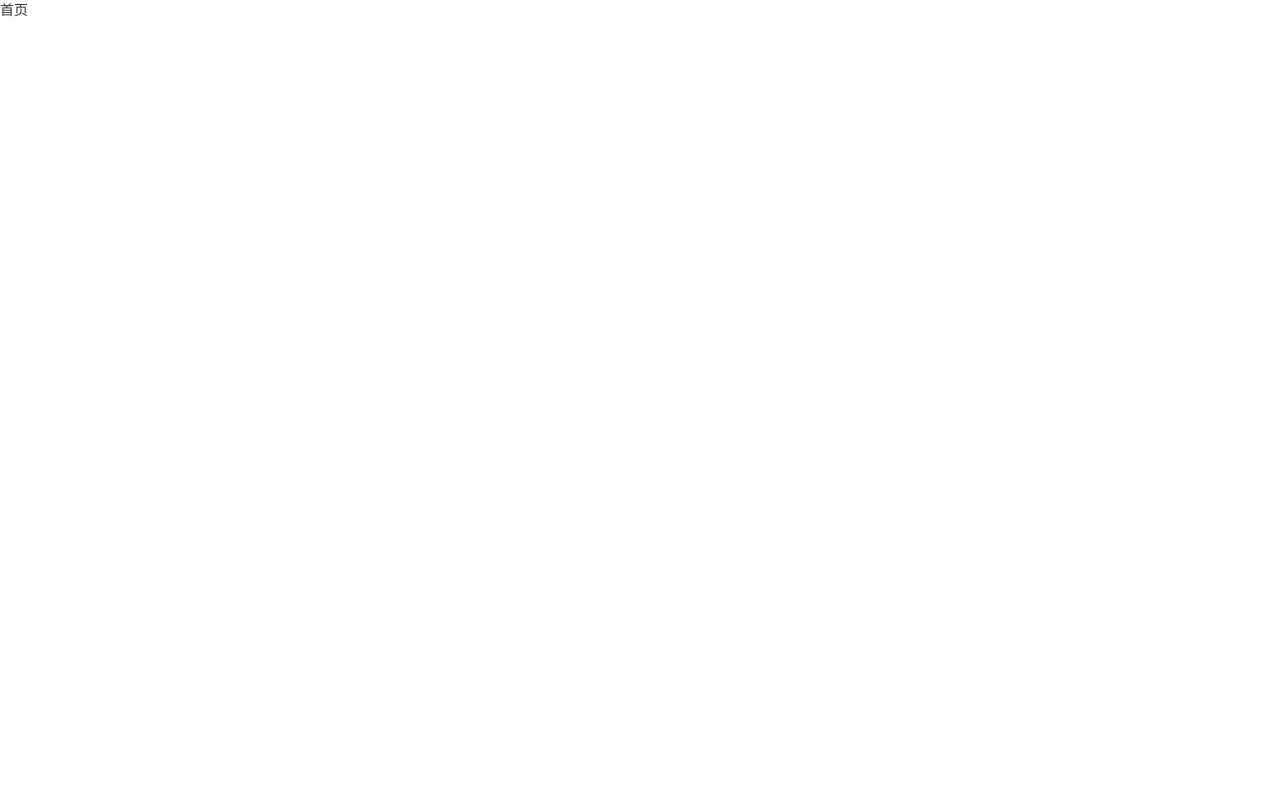
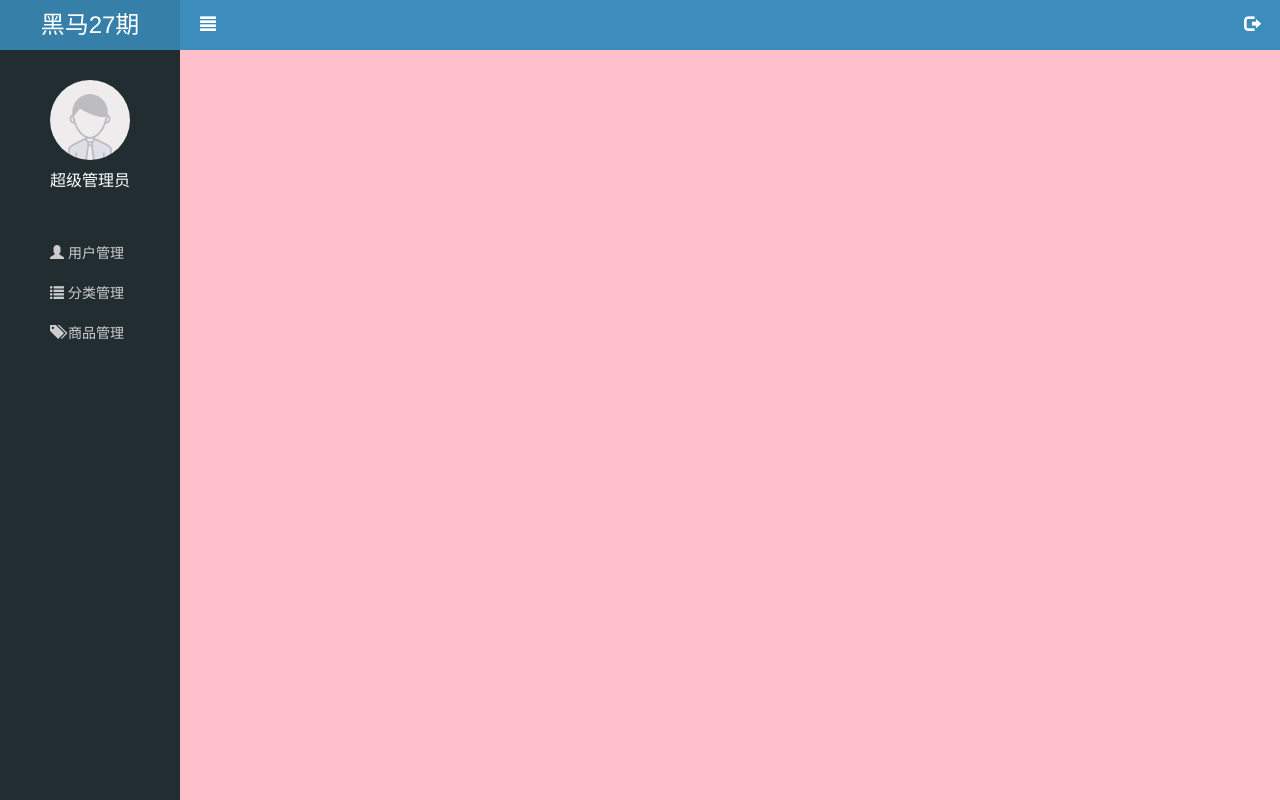
Before and after one commit to lizhongyue123/letao, a website: page public/admin/index.html in a window 1280 px wide. Drawn offline with Linux system fonts and the light colour scheme.

Commit message:
公用功能静态页面完成

```diff
--- a/public/admin/css/common.css
+++ b/public/admin/css/common.css
@@ -1,6 +1,91 @@
+ul,ol{
+  list-style: none;
+  margin: 0;
+  padding: 0;
+}
+a:hover{
+  text-decoration: none;
+}
+
+
 .body_bg{
   background-color: #222D32;
 }
 .mt_150{
   margin-top: 150px;
 }
+html,body{
+  width: 100%;
+  height: 100%;
+}
+.lt_container{
+  width: 100%;
+  height: 100%;
+  padding-left: 180px;
+}
+/* 侧边栏 */
+.lt_aside{
+  width: 180px;
+  height: 100%;
+  position: fixed;
+  left: 0;
+  top: 0;
+  background-color: #222d32;
+}
+.brand a{
+  display: block;
+  width: 180px;
+  height: 50px;
+  line-height: 50px;
+  text-align: center;
+  font-size: 24px;
+  color: #fff;
+  background-color: #367fa9;
+}
+.user img{
+  width: 80px;
+  height: 80px;
+  border-radius: 50%;
+  display: block;
+  margin: 30px auto;
+}
+.user p{
+  text-align: center;
+  color: #fff;
+  margin-top: -20px;
+  font-size: 16px;
+}
+.nav{
+  margin-top: 40px;
+}
+.nav li a{
+  display: block;
+  color: #ccc;
+  height: 40px;
+  line-height: 40px;
+  padding-left: 50px;
+}
+.nav .second{
+  padding-left: 20px;
+}
+
+
+/* 主体区 */
+.lt_main{
+  width: 100%;
+  height: 100%;
+  background-color: pink;
+}
+.lt_topbar{
+  height: 50px;
+  width: 100%;
+  background-color: #3c8dbc;
+  padding: 0 20px;
+
+}
+.lt_topbar a{
+  display: block;
+  color: #fff;
+  font-size: 16px;
+  line-height: 50px;
+}
--- a/public/admin/index.html
+++ b/public/admin/index.html
@@ -13,7 +13,44 @@
 </head>
 
 <body>
-  首页
+  <div class="lt_container">
+    <!-- 侧边栏 -->
+    <div class="lt_aside">
+      <div class="brand">
+        <a href="index.html">黑马27期</a>
+      </div>
+      <div class="user">
+        <img src="./images/default.png" alt="">
+        <p>超级管理员</p>
+      </div>
+      <div class="nav">
+        <ul>
+          <li><a href="#"><i class="glyphicon glyphicon-user"></i> 用户管理</a></li>
+          <li>
+            <a href="#"><i class="glyphicon glyphicon-list"></i> 分类管理</a>
+            <div class="second" style="display: none;">
+              <a href="#">一级分类</a>
+              <a href="#">二级分类</a>
+            </div>
+          </li>
+          <li><a href="#"><i class="glyphicon glyphicon-tags"></i> 商品管理</a></li>
+        </ul>
+      </div>
+    </div>
+
+    <!-- 主体区 -->
+    <div class="lt_main">
+      <div class="lt_topbar">
+        <a href="javascript:;" class="pull-left icon_menu">
+          <i class="glyphicon glyphicon-align-justify"></i>
+        </a>
+        <a href="javascript:;" class="pull-right icon_logout">
+          <i class="glyphicon glyphicon-log-out"></i>
+        </a>
+      </div>
+      <div class="container-fluid"></div>
+    </div>
+  </div>
 
 
   <script src="./lib/jquery/jquery.js"></script>
```
